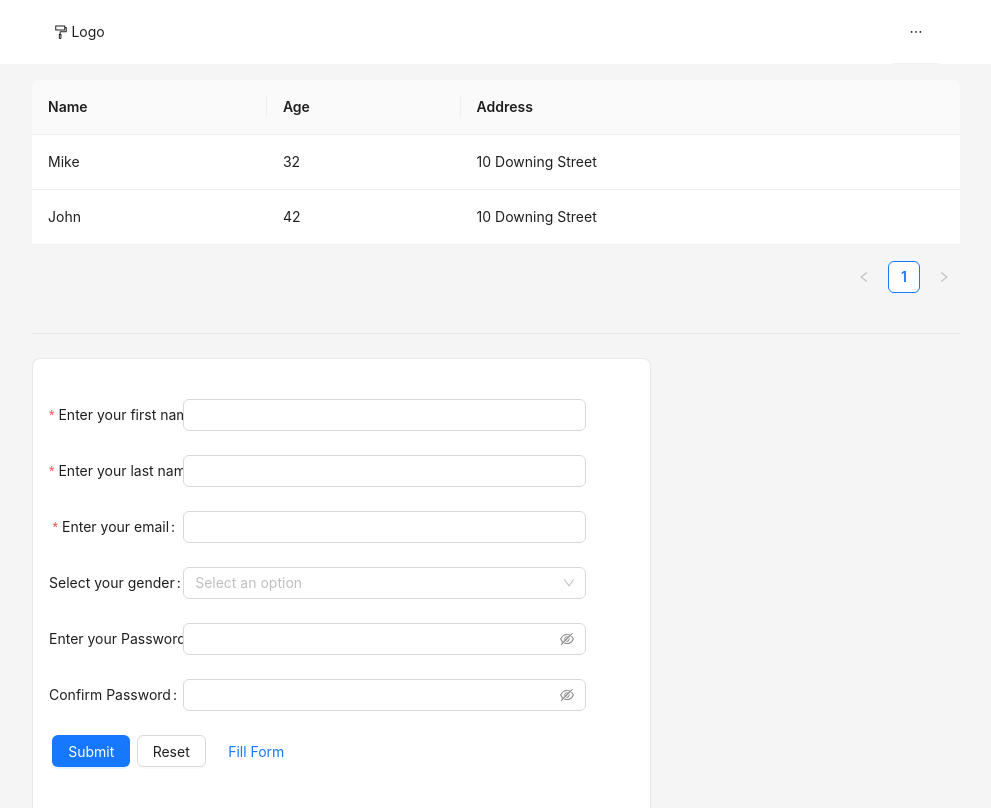
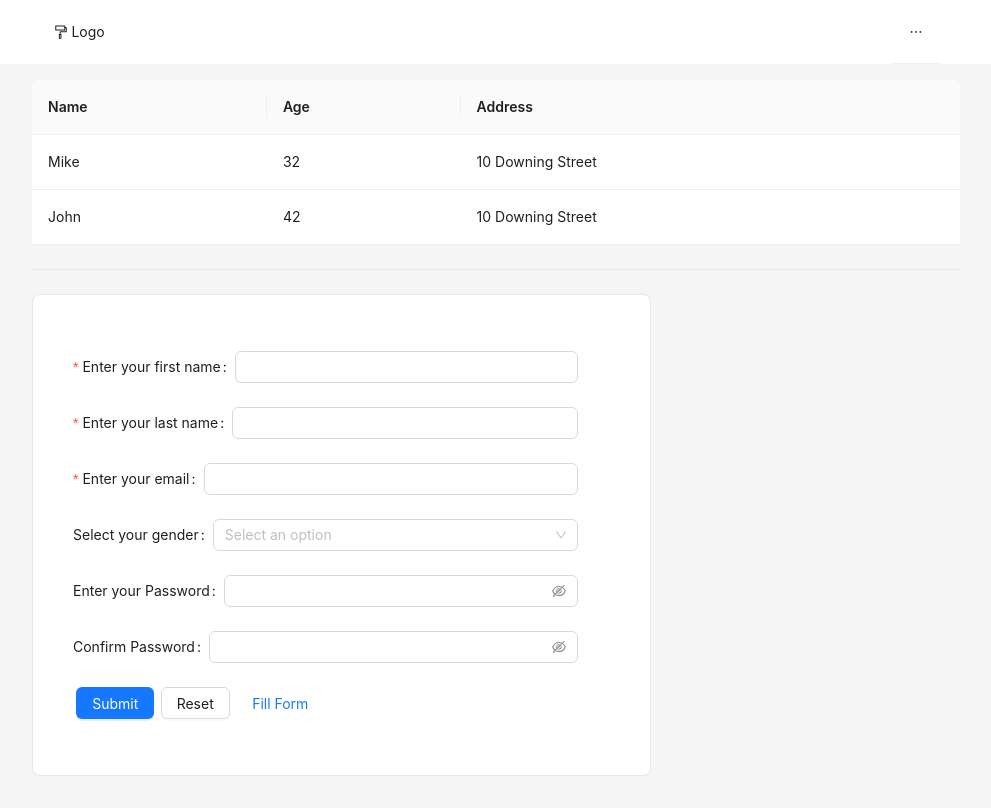
Before and after one commit to abh1sh3kk/exploring-antd, a React (Vite) app: page / in a window 1280 px wide. Shown: the top 808 px of the page, without its empty margins (144-1135 px from the left). Built offline with nearby package versions, Linux system fonts and the light colour scheme.

Commit message:
add bg color and border to form

```diff
--- a/src/App.jsx
+++ b/src/App.jsx
@@ -152,17 +152,20 @@ const App = () => {
             <Layout className="main-section">
 
                 <Content style={{ padding: "1rem" }} className="dynamic-width">
+
                     <Row >
-                        <Col span={24}>
-                            <Table dataSource={dataSource} columns={columns} />
+                        <Col span={24}> <Table dataSource={dataSource} columns={columns} pagination={{position: ["none", "none"]}} />
                         </Col>
                     </Row>
+
                     <Divider />
+
                     <Row>
                         <Col span={24} md={{ span: 16 }}>
                             <FormPractice />
                         </Col>
                     </Row>
+
                 </Content>
             </Layout>
         </Layout>
--- a/src/components/FormPractice.jsx
+++ b/src/components/FormPractice.jsx
@@ -25,11 +25,11 @@ function FormPractice() {
 
     return (
         <Form
+            wrapperCol={{ span: 20 }}
             name="practise_form"
             className="my-form"
             form={form}
             autoComplete="off"
-            labelCol={{ span: 6 }}
         >
             <Form.Item
                 label="Enter your first name"
@@ -85,7 +85,7 @@ function FormPractice() {
                 <Password></Password>
             </Form.Item>
 
-            <Form.Item wrapperCol={{ span: 24 }} >
+            <Form.Item wrapperCol={{ span: 24 }}>
                 <Button type="primary" className="button">
                     Submit
                 </Button>
--- a/src/index.css
+++ b/src/index.css
@@ -18,7 +18,8 @@
 
 .my-form {
   background-color: white;
-  padding: 2.5rem 4rem 2rem 1rem;
+  padding: 3.5rem 4.5rem 2rem 2.5rem;
+  /* padding: 2.5rem 4rem 2rem 2rem; */
   margin-bottom: 1rem;
   /* box-shadow: 2px 2px 2px black; */
   border-radius: 8px;
```
